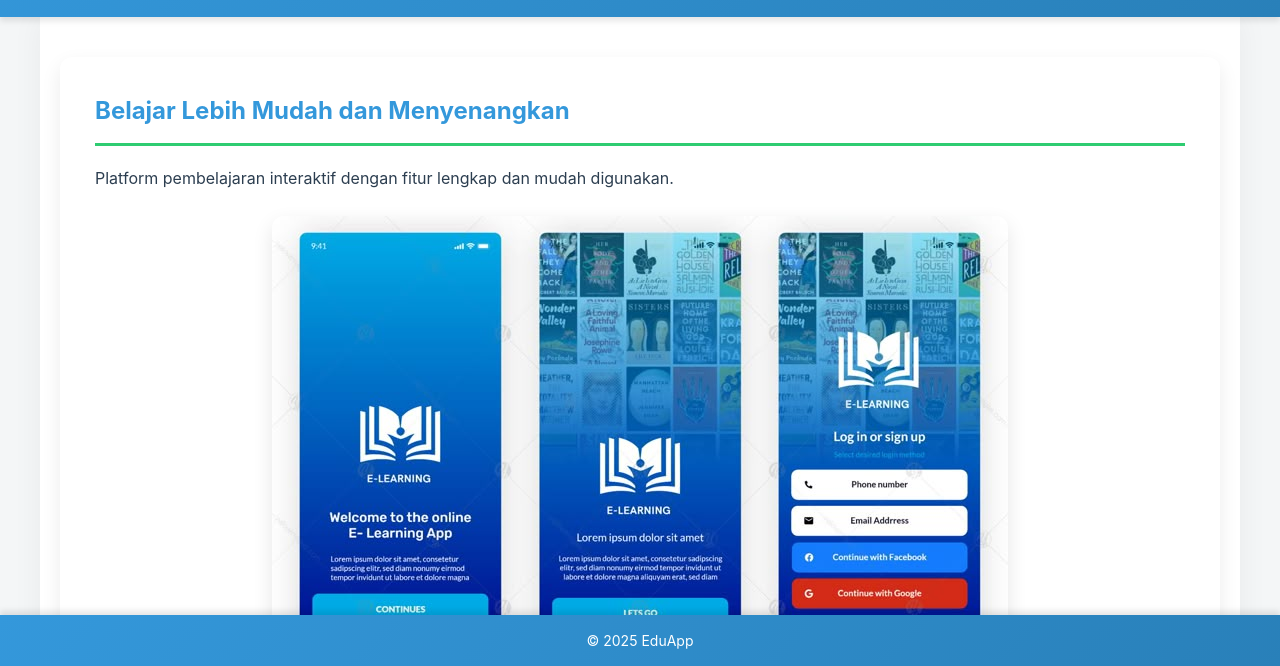
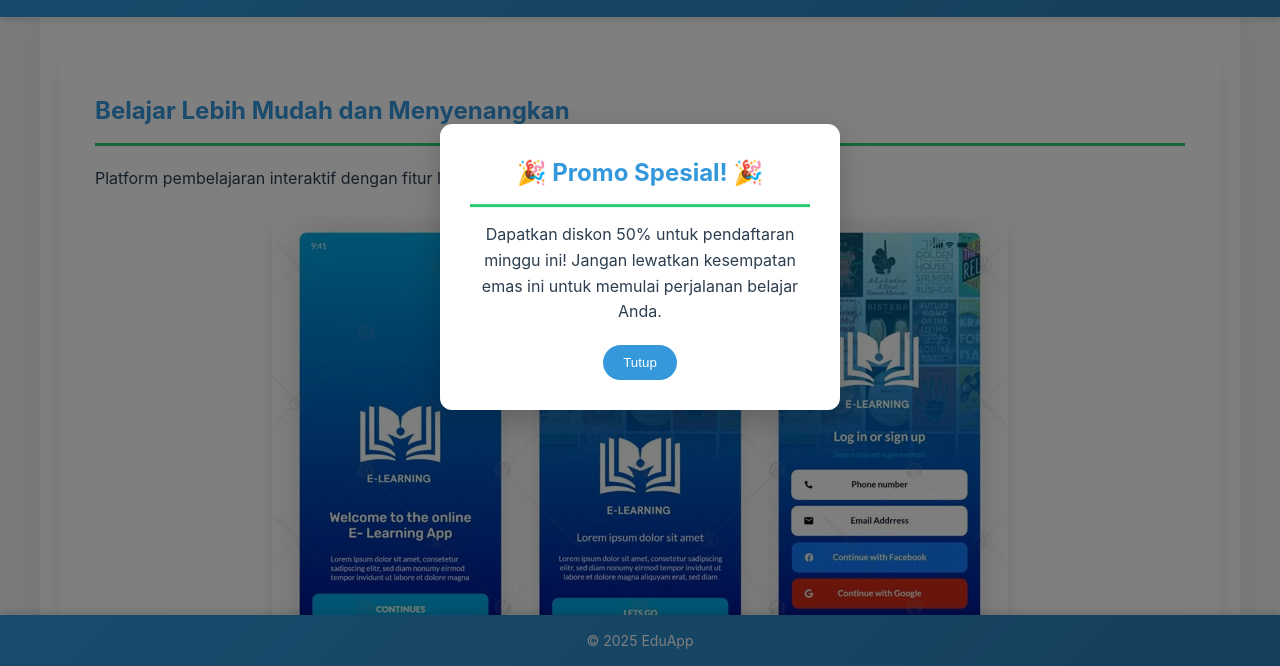
Before and after one commit to Mihaly24/UCP1_20230140013_A, a plain HTML site: page index.html in a window 1280 px wide. Shown: the part 133-799 px from the top of the page. Drawn offline with Linux system fonts and the light colour scheme.

Commit message:
the alert into popup

```diff
--- a/index.html
+++ b/index.html
@@ -5,13 +5,7 @@
   <meta name="viewport" content="width=device-width, initial-scale=1.0">
   <title>EduApp - Belajar Jadi Mudah</title>
   <link rel="stylesheet" href="style.css">
-  <script>
-    window.onload = function() {
-      setTimeout(() => {
-        alert("🎉 Promo! Dapatkan diskon 50% untuk pendaftaran minggu ini!");
-      }, 2000);
-    }
-  </script>
+  <script src="popup.js"></script>
 </head>
 <body>
   <header>
--- /dev/null
+++ b/popup.js
@@ -0,0 +1,70 @@
+document.addEventListener('DOMContentLoaded', function() {
+    // Create popup container
+    const popupContainer = document.createElement('div');
+    popupContainer.id = 'promo-popup';
+    popupContainer.style.display = 'none';
+    popupContainer.style.position = 'fixed';
+    popupContainer.style.top = '50%';
+    popupContainer.style.left = '50%';
+    popupContainer.style.transform = 'translate(-50%, -50%)';
+    popupContainer.style.backgroundColor = 'white';
+    popupContainer.style.padding = '30px';
+    popupContainer.style.borderRadius = '12px';
+    popupContainer.style.boxShadow = '0 10px 30px rgba(0,0,0,0.2)';
+    popupContainer.style.zIndex = '1000';
+    popupContainer.style.maxWidth = '90%';
+    popupContainer.style.width = '400px';
+    popupContainer.style.textAlign = 'center';
+
+    // Create overlay
+    const overlay = document.createElement('div');
+    overlay.id = 'promo-overlay';
+    overlay.style.display = 'none';
+    overlay.style.position = 'fixed';
+    overlay.style.top = '0';
+    overlay.style.left = '0';
+    overlay.style.width = '100%';
+    overlay.style.height = '100%';
+    overlay.style.backgroundColor = 'rgba(0,0,0,0.5)';
+    overlay.style.zIndex = '999';
+
+    // Popup content
+    popupContainer.innerHTML = `
+        <h2 style="color: #3498db; margin-bottom: 15px;">🎉 Promo Spesial! 🎉</h2>
+        <p style="margin-bottom: 20px; line-height: 1.6;">
+            Dapatkan diskon 50% untuk pendaftaran minggu ini!
+            Jangan lewatkan kesempatan emas ini untuk memulai perjalanan belajar Anda.
+        </p>
+        <button id="close-popup" style="
+            background-color: #3498db;
+            color: white;
+            border: none;
+            padding: 10px 20px;
+            border-radius: 25px;
+            cursor: pointer;
+            transition: background-color 0.3s ease;
+        ">
+            Tutup
+        </button>
+    `;
+
+    // Add elements to body
+    document.body.appendChild(overlay);
+    document.body.appendChild(popupContainer);
+
+    // Show popup after delay
+    setTimeout(() => {
+        overlay.style.display = 'block';
+        popupContainer.style.display = 'block';
+    }, 2000);
+
+    // Close popup functionality
+    const closePopup = () => {
+        overlay.style.display = 'none';
+        popupContainer.style.display = 'none';
+    };
+
+    // Add event listeners
+    document.getElementById('close-popup').addEventListener('click', closePopup);
+    overlay.addEventListener('click', closePopup);
+});
```
